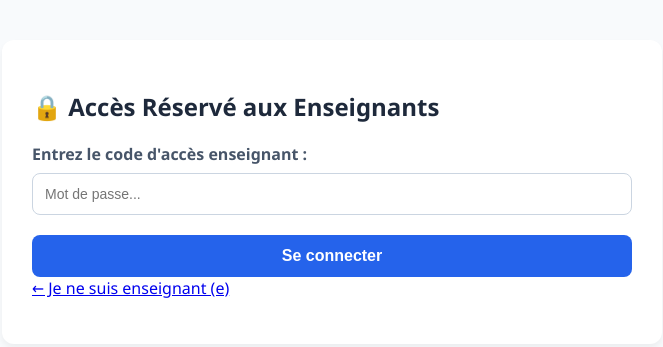
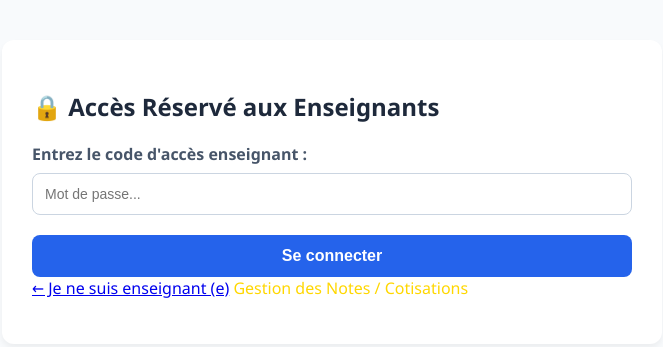
Before and after one commit to scorpionbusiness953-max/cs-jobec, a website: page public/admin-bibliotheque.html in a window 1280 px wide. Shown: the whole page, without its empty margins (308-971 px from the left). Drawn offline with Linux system fonts and the light colour scheme.

Commit message:
modification liens cautation

```diff
--- a/public/admin-bibliotheque.html
+++ b/public/admin-bibliotheque.html
@@ -28,6 +28,7 @@
         </div>
         <button onclick="verifierMotDePasse()">Se connecter</button>
          <a href="bibliotheque.html" class="back-home">← Je ne suis enseignant (e)</a>
+         <a href="saisie-notes.html" style="color: #ffd700; text-decoration: none;">Gestion des Notes / Cotisations</a>
         <div id="auth-message"></div>
     </div>
 
```
Also changed, not shown: public/admin.html (+1 -1 lines).
